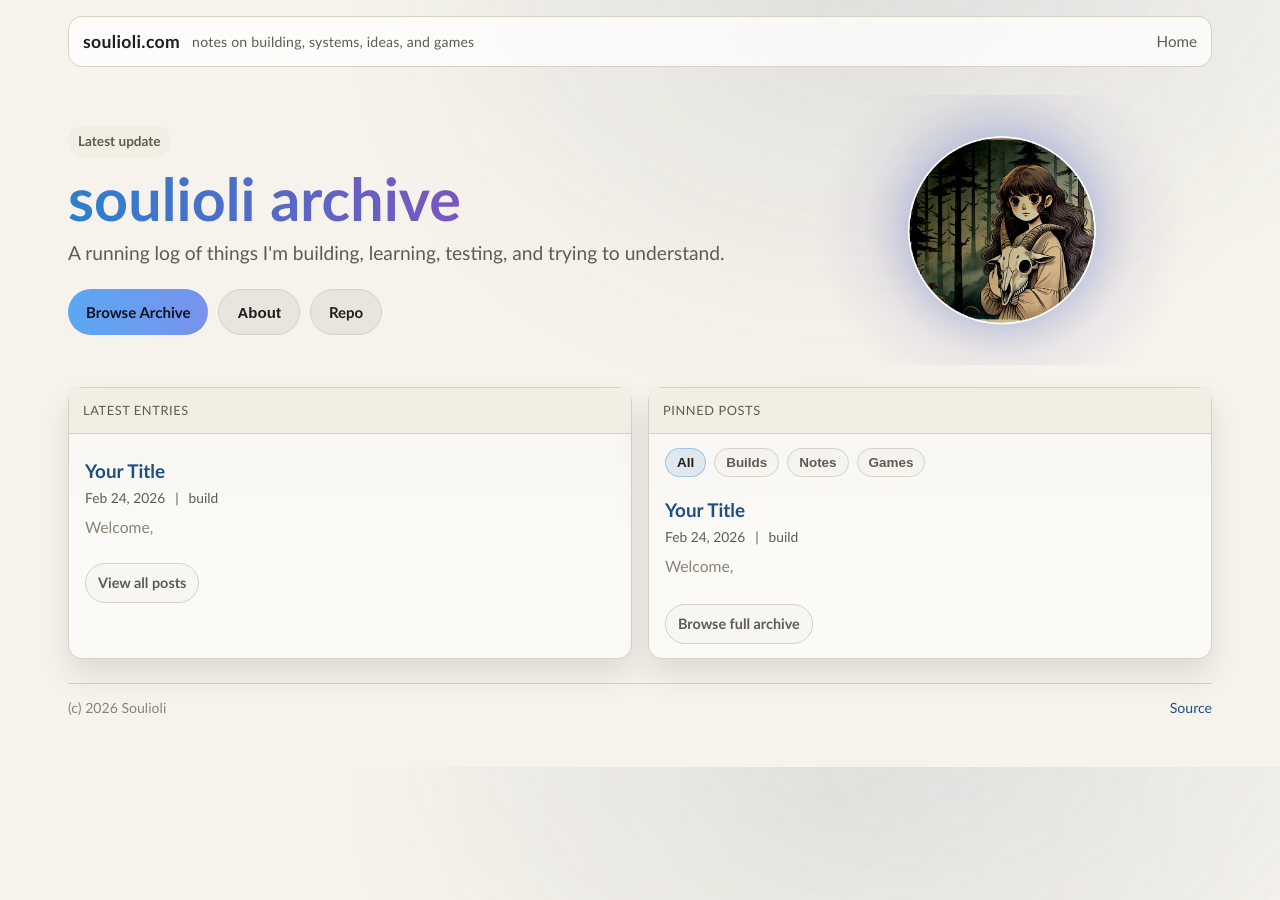
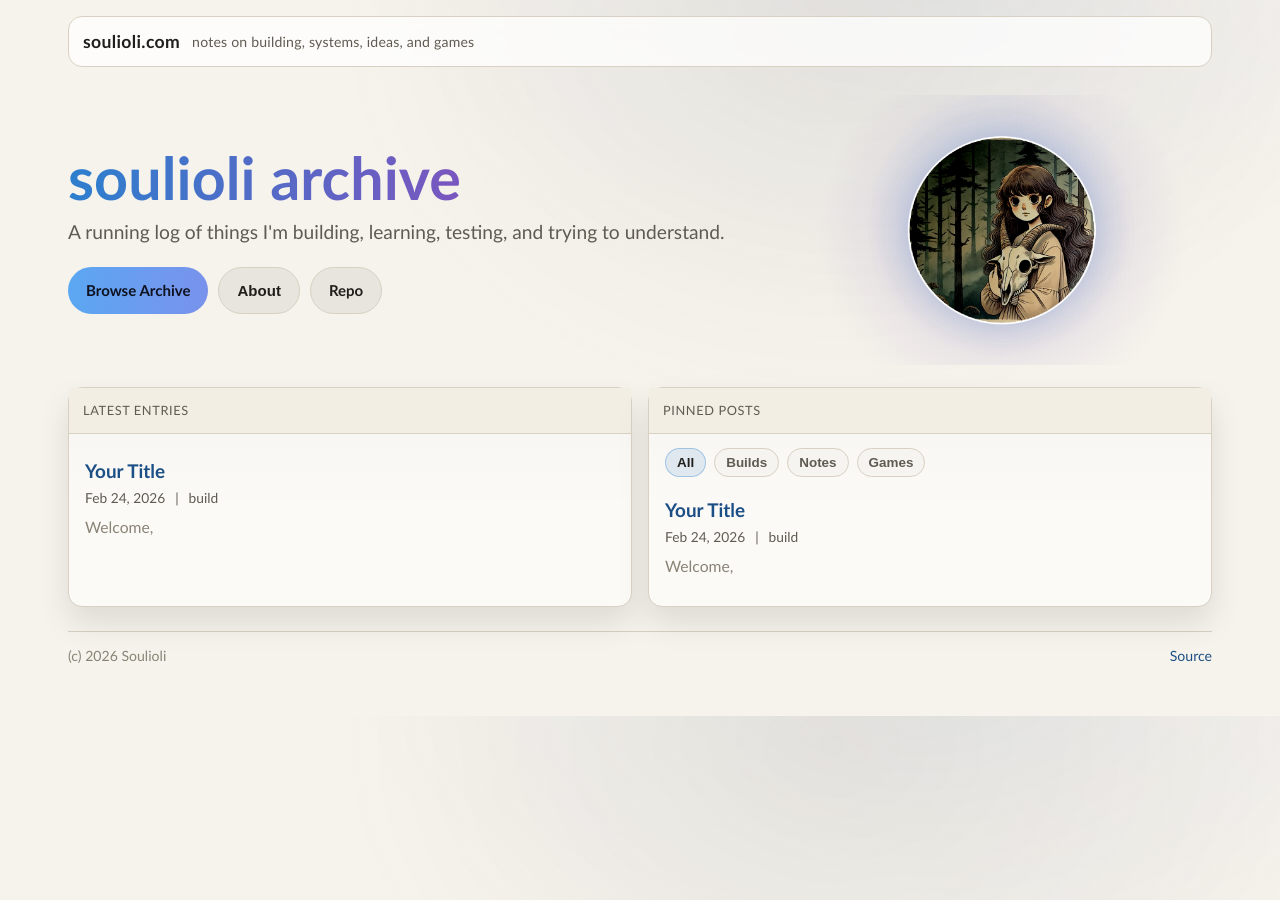
Before and after one commit to Souliolii/soulioli.com, a Jekyll site: the page built from index.html, in a window 1280 px wide. Built offline with Jekyll 4.4.1, drawn with Linux system fonts in a browser that asks for light colours.

Commit message:
Update favicon configuration and clean up layout structure

```diff
--- a/_config.yml
+++ b/_config.yml
@@ -2,6 +2,7 @@
 description: Personal notes, projects, and reminders.
 url: "https://soulioli.com"
 hero_logo: "/assets/logo.png"
+favicon: "/assets/logo.png"
 
 # Homepage pinned-post sections (tag-driven).
 # Use tag: all to include all pinned posts.
--- a/_layouts/default.html
+++ b/_layouts/default.html
@@ -5,82 +5,88 @@
   <meta name="viewport" content="width=device-width, initial-scale=1" />
   <title>{% if page.title %}{{ page.title }} - {% endif %}Soulioli</title>
   <meta name="color-scheme" content="dark light" />
+  {% assign tab_icon = site.favicon | default: site.hero_logo %}
+  {% if tab_icon %}
+    <link rel="icon" type="image/png" href="{{ tab_icon | relative_url }}" />
+    <link rel="apple-touch-icon" href="{{ tab_icon | relative_url }}" />
+  {% endif %}
   <style>
     /* Theme tokens: edit these values to quickly reskin the whole site */
+    /* Start here (most impactful): --bg, --panel, --text, --muted, --link, --btn-primary-a/b */
     :root{
       /* Core palette */
-      --bg: #111317;
-      --bg-accent-a: rgba(70, 145, 255, 0.22);
-      --bg-accent-b: rgba(190, 116, 255, 0.16);
-      --panel: #181b24;
-      --panel-2: #1c2030;
-      --panel-soft: rgba(255, 255, 255, 0.035);
-      --heading-bg: rgba(255, 255, 255, 0.02);
-      --text: #f4f7ff;
-      --muted: #b1b8c9;
-      --faint: #838da3;
-      --border: rgba(255, 255, 255, 0.10);
-      --link: #8dc0ff;
-      --brand-a: #76c7ff;
-      --brand-b: #c5a1ff;
+      --bg: #09070b; /* Main page background color */
+      --bg-accent-a: rgba(255, 76, 166, 0.22); /* Big background glow (hot pink) */
+      --bg-accent-b: rgba(255, 158, 214, 0.16); /* Big background glow (light pink) */
+      --panel: #151018; /* Card/surface base color */
+      --panel-2: #201426; /* Secondary surface shade (chips/badges) */
+      --panel-soft: rgba(255, 179, 222, 0.08); /* Soft fill for pills/tabs/buttons */
+      --heading-bg: rgba(255, 179, 222, 0.05); /* Card header strip background */
+      --text: #ffeaf7; /* Main text color */
+      --muted: #d3a6c6; /* Secondary/meta text color */
+      --faint: #a87e9c; /* Tertiary text (excerpts/less emphasis) */
+      --border: rgba(255, 157, 214, 0.24); /* Borders around cards/buttons/tabs */
+      --link: #ff7cc3; /* Link color */
+      --brand-a: #ff5bb1; /* Hero title gradient start */
+      --brand-b: #ffb3de; /* Hero title gradient end */
 
       /* Surface and effect tokens */
-      --topbar-bg: rgba(17, 20, 27, 0.75);
-      --card-gradient-top: rgba(255, 255, 255, 0.02);
-      --tile-gradient-a: rgba(118, 199, 255, 0.08);
-      --tile-gradient-b: rgba(197, 161, 255, 0.04);
-      --hero-glow-core: rgba(255, 255, 255, 0.18);
-      --hero-glow-a: rgba(112, 201, 255, 0.44);
-      --hero-glow-b: rgba(196, 138, 255, 0.40);
-      --logo-shadow: rgba(145, 200, 255, 0.45);
-      --play-icon: rgba(255, 255, 255, 0.95);
-      --card-shadow: rgba(0, 0, 0, 0.24);
+      --topbar-bg: rgba(20, 12, 22, 0.84); /* Header bar background */
+      --card-gradient-top: rgba(255, 179, 222, 0.06); /* Subtle card top glow */
+      --tile-gradient-a: rgba(255, 92, 174, 0.14); /* Optional tile gradient start */
+      --tile-gradient-b: rgba(255, 168, 223, 0.08); /* Optional tile gradient end */
+      --hero-glow-core: rgba(255, 227, 245, 0.26); /* Hero image center glow */
+      --hero-glow-a: rgba(255, 92, 174, 0.50); /* Hero glow pink ring */
+      --hero-glow-b: rgba(255, 168, 223, 0.40); /* Hero glow light pink ring */
+      --logo-shadow: rgba(255, 138, 206, 0.55); /* Glow around hero logo */
+      --play-icon: rgba(255, 234, 247, 0.96); /* Fallback play icon color */
+      --card-shadow: rgba(0, 0, 0, 0.36); /* Card drop shadow */
 
       /* Button tokens */
-      --btn-primary-a: #67b7ff;
-      --btn-primary-b: #7f9cff;
-      --btn-primary-text: #12131a;
-      --btn-neutral-bg: rgba(255, 255, 255, 0.10);
-      --btn-highlight-bg: rgba(141, 192, 255, 0.14);
-      --btn-highlight-border: rgba(141, 192, 255, 0.5);
+      --btn-primary-a: #ff62b7; /* Primary button gradient start */
+      --btn-primary-b: #ff8fd0; /* Primary button gradient end */
+      --btn-primary-text: #230616; /* Text on primary button */
+      --btn-neutral-bg: rgba(255, 179, 222, 0.10); /* Secondary button background */
+      --btn-highlight-bg: rgba(255, 107, 187, 0.18); /* Hover bg for About/Repo/tab active */
+      --btn-highlight-border: rgba(255, 139, 206, 0.60); /* Hover/active border */
 
-      --max: 1180px;
-      --radius: 14px;
+      --max: 1180px; /* Max content width */
+      --radius: 14px; /* Standard corner radius */
     }
 
     /* Optional light mode fallback for users who force light preference */
     @media (prefers-color-scheme: light){
       :root{
-        --bg: #f6f3ec;
-        --bg-accent-a: rgba(70, 108, 178, 0.09);
-        --bg-accent-b: rgba(112, 95, 67, 0.07);
-        --panel: #fbfaf6;
-        --panel-2: #f3eee4;
-        --panel-soft: rgba(0, 0, 0, 0.015);
-        --heading-bg: #f3eee4;
-        --text: #1f1e1a;
-        --muted: #5f5b52;
-        --faint: #8a8376;
-        --border: #d8d0c2;
-        --link: #1c4f86;
-        --brand-a: #2d7fce;
-        --brand-b: #7a56bf;
-        --topbar-bg: rgba(255, 255, 255, 0.75);
-        --card-gradient-top: rgba(0, 0, 0, 0.02);
-        --tile-gradient-a: rgba(45, 127, 206, 0.08);
-        --tile-gradient-b: rgba(122, 86, 191, 0.04);
-        --hero-glow-core: rgba(255, 255, 255, 0.7);
-        --hero-glow-a: rgba(45, 127, 206, 0.25);
-        --hero-glow-b: rgba(122, 86, 191, 0.22);
-        --logo-shadow: rgba(80, 110, 170, 0.35);
-        --play-icon: rgba(255, 255, 255, 0.95);
-        --card-shadow: rgba(10, 10, 10, 0.10);
-        --btn-primary-a: #5ba7f2;
-        --btn-primary-b: #7992ec;
-        --btn-primary-text: #0f1220;
-        --btn-neutral-bg: rgba(0, 0, 0, 0.06);
-        --btn-highlight-bg: rgba(45, 127, 206, 0.12);
-        --btn-highlight-border: rgba(45, 127, 206, 0.35);
+        --bg: #f6f3ec; /* Main page background color */
+        --bg-accent-a: rgba(70, 108, 178, 0.09); /* Big background glow (blue) */
+        --bg-accent-b: rgba(112, 95, 67, 0.07); /* Big background glow (warm) */
+        --panel: #fbfaf6; /* Card/surface base color */
+        --panel-2: #f3eee4; /* Secondary surface shade (chips/badges) */
+        --panel-soft: rgba(0, 0, 0, 0.015); /* Soft fill for pills/tabs/buttons */
+        --heading-bg: #f3eee4; /* Card header strip background */
+        --text: #1f1e1a; /* Main text color */
+        --muted: #5f5b52; /* Secondary/meta text color */
+        --faint: #8a8376; /* Tertiary text (excerpts/less emphasis) */
+        --border: #d8d0c2; /* Borders around cards/buttons/tabs */
+        --link: #1c4f86; /* Link color */
+        --brand-a: #2d7fce; /* Hero title gradient start */
+        --brand-b: #7a56bf; /* Hero title gradient end */
+        --topbar-bg: rgba(255, 255, 255, 0.75); /* Header bar background */
+        --card-gradient-top: rgba(0, 0, 0, 0.02); /* Subtle card top glow */
+        --tile-gradient-a: rgba(45, 127, 206, 0.08); /* Optional tile gradient start */
+        --tile-gradient-b: rgba(122, 86, 191, 0.04); /* Optional tile gradient end */
+        --hero-glow-core: rgba(255, 255, 255, 0.7); /* Hero image center glow */
+        --hero-glow-a: rgba(45, 127, 206, 0.25); /* Hero glow blue ring */
+        --hero-glow-b: rgba(122, 86, 191, 0.22); /* Hero glow purple ring */
+        --logo-shadow: rgba(80, 110, 170, 0.35); /* Glow around hero logo */
+        --play-icon: rgba(255, 255, 255, 0.95); /* Fallback play icon color */
+        --card-shadow: rgba(10, 10, 10, 0.10); /* Card drop shadow */
+        --btn-primary-a: #5ba7f2; /* Primary button gradient start */
+        --btn-primary-b: #7992ec; /* Primary button gradient end */
+        --btn-primary-text: #0f1220; /* Text on primary button */
+        --btn-neutral-bg: rgba(0, 0, 0, 0.06); /* Secondary button background */
+        --btn-highlight-bg: rgba(45, 127, 206, 0.12); /* Hover bg for About/Repo/tab active */
+        --btn-highlight-border: rgba(45, 127, 206, 0.35); /* Hover/active border */
       }
     }
 
@@ -103,7 +109,7 @@
     .topbar{
       display:flex;
       align-items:center;
-      justify-content:space-between;
+      justify-content:flex-start;
       gap: 14px;
       padding: 10px 14px;
       border: 1px solid var(--border);
@@ -128,15 +134,6 @@
       font-size: .88rem;
       letter-spacing: .2px;
     }
-    .nav{
-      display:flex;
-      gap: 12px;
-      flex-wrap:wrap;
-      font-family: "Trebuchet MS", "Segoe UI", Tahoma, sans-serif;
-      font-size: .95rem;
-    }
-    .nav a{ color: var(--muted); }
-    .nav a:hover{ color: var(--text); }
     .pill{
       display:inline-flex; align-items:center; gap:8px;
       padding: 7px 12px;
@@ -398,9 +395,6 @@
         <div class="name">soulioli.com</div>
         <div class="tag">notes on building, systems, ideas, and games</div>
       </div>
-      <div class="nav">
-        <a href="/">Home</a>
-      </div>
     </div>
 
     {{ content }}
--- a/archive.html
+++ b/archive.html
@@ -24,3 +24,7 @@
     {% endfor %}
   </div>
 </div>
+
+<div style="margin-top:14px;">
+  <a class="pill" href="/">&larr; Back to Home</a>
+</div>
--- a/index.html
+++ b/index.html
@@ -6,7 +6,6 @@
 <div class="hero hero-home">
   <div class="hero-split">
     <div>
-      <div class="eyebrow">Latest update</div>
       <h1><span class="brand-gradient">soulioli archive</span></h1>
       <p>A running log of things I'm building, learning, testing, and trying to understand.</p>
       <div class="hero-actions">
@@ -38,9 +37,6 @@
           {% if post.excerpt %}<div class="excerpt">{{ post.excerpt | strip_html | truncate: 160 }}</div>{% endif %}
         </a>
       {% endfor %}
-      <div style="margin-top:10px;">
-        <a class="pill" href="/archive">View all posts</a>
-      </div>
     </div>
   </div>
 
@@ -98,9 +94,6 @@
         <p style="margin-top:0;color:var(--muted);">No pinned posts yet.</p>
         <p style="margin-top:8px;color:var(--faint);">Add <code>pinned: true</code> to a post's front matter to pin it here.</p>
       {% endif %}
-      <div style="margin-top:12px;">
-        <a class="pill" href="/archive">Browse full archive</a>
-      </div>
     </div>
   </div>
 </div>
```
